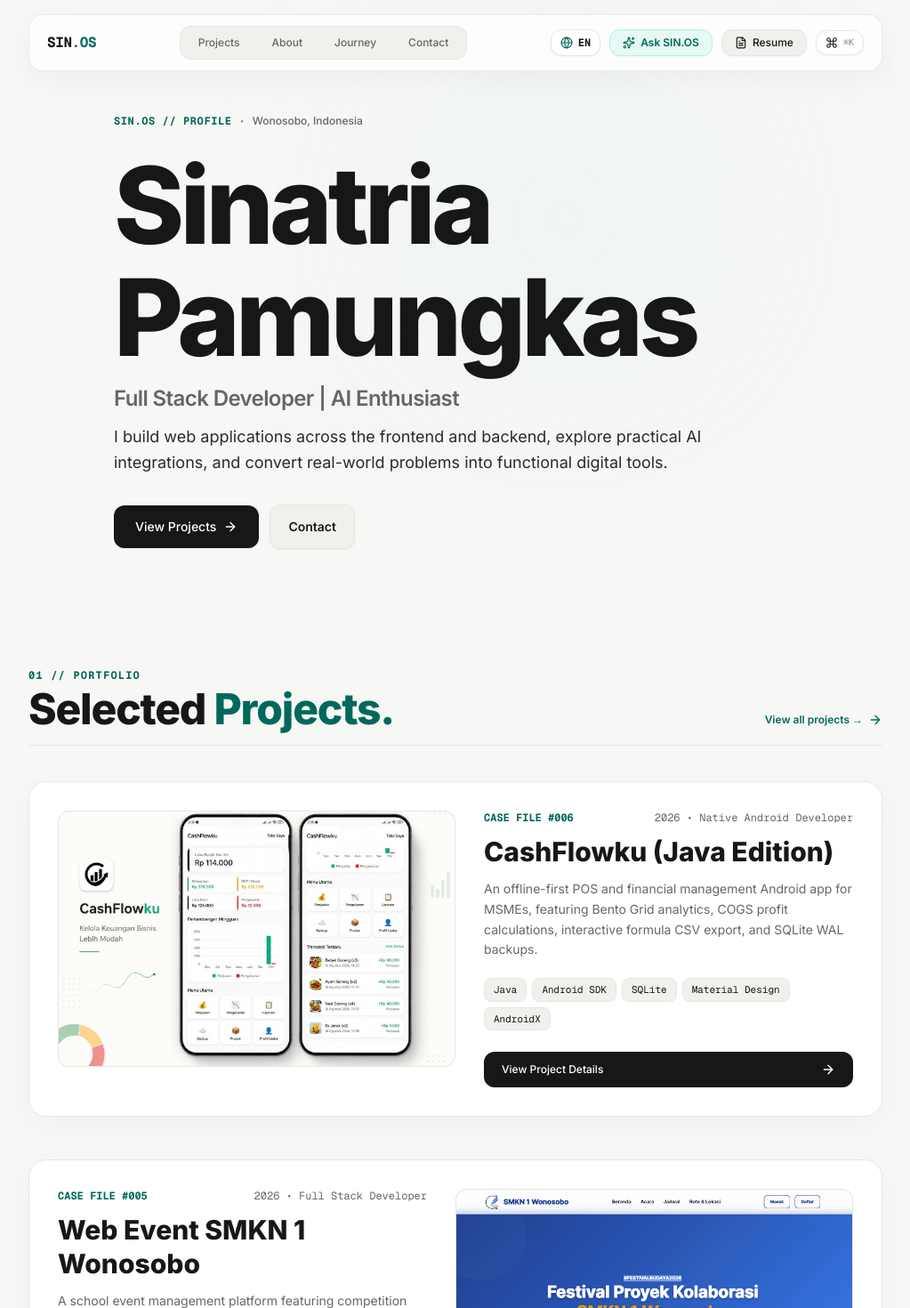
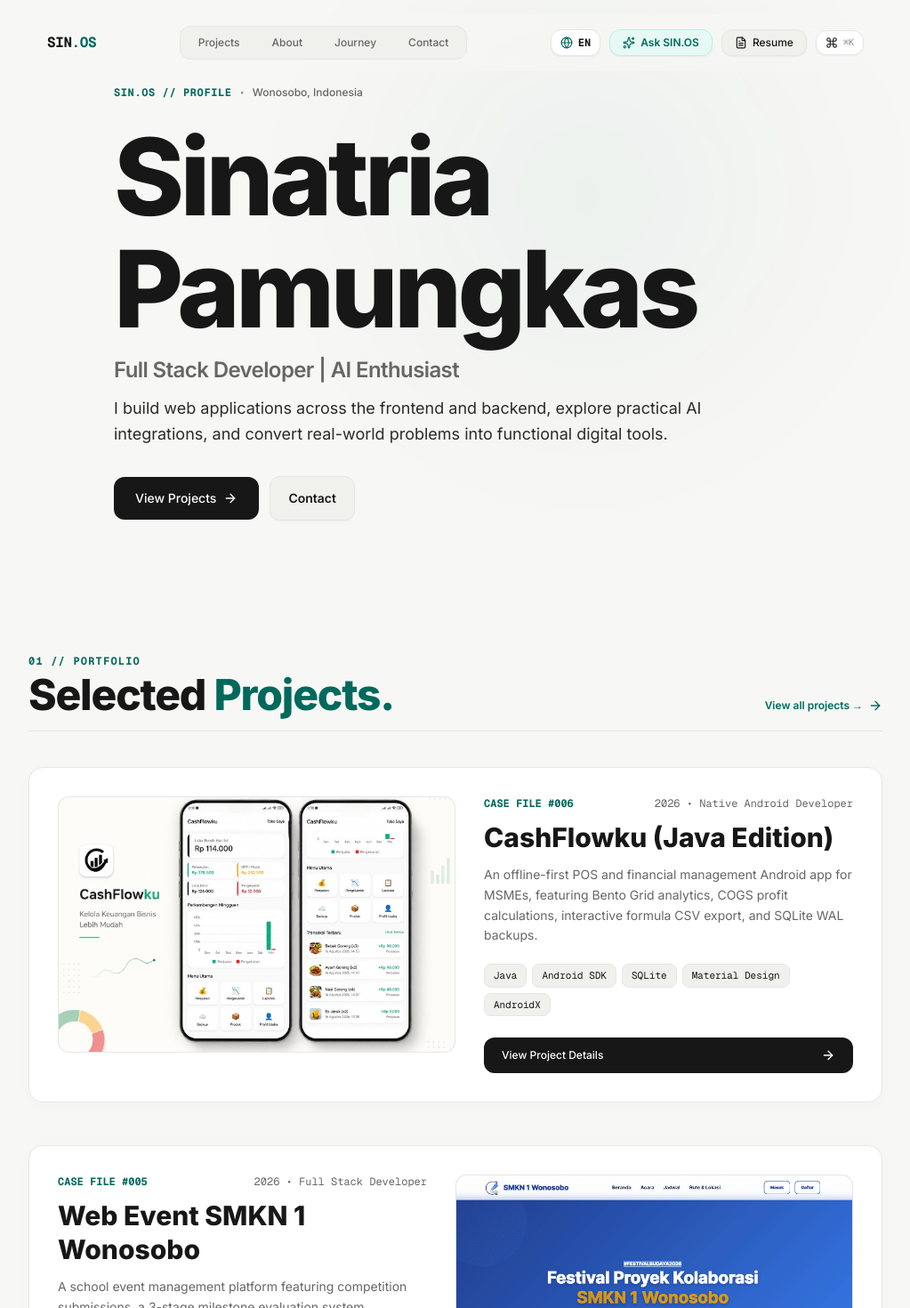
Before and after one commit to sntrpmks/sinos-portofolio, a Next.js app: page / in a window 1280 px wide. Shown: the top 1470 px of the page at 89% size, without its empty margins (128-1151 px from the left). Built offline with nearby package versions, Linux system fonts and the light colour scheme.

Commit message:
feat: enhance UI animations, optimize performance and fix component states

```diff
--- a/src/app/globals.css
+++ b/src/app/globals.css
@@ -10,9 +10,9 @@
     --text-medium: #666666;
     --text-muted: #8a8a8a;
     --border-line: #e6e6e3;
-    --color-accent: #a9f1df;
-    --color-accent-hover: #82e8d3;
-    --color-accent-active: #5fe0c4;
+    --color-accent: #00695c;
+    --color-accent-hover: #004d40;
+    --color-accent-active: #00332c;
     --color-accent-soft: #e6f9f5;
     --color-accent-border: #b2f3e5;
     --color-accent-dark: #00695c;
@@ -39,37 +39,35 @@
     font-family: var(--font-inter), -apple-system, BlinkMacSystemFont, "Segoe UI", Roboto, sans-serif;
     min-height: 100vh;
     overflow-x: hidden;
-    selection-background-color: rgba(169, 241, 223, 0.4);
-    selection-color: #171717;
   }
 }
 
-/* Minimalist Card Utility */
+/* Minimalist Editorial Card */
 .card-minimal {
-  background: #ffffff;
-  border: 1px solid #e6e6e3;
-  box-shadow: 0 8px 30px rgba(0, 0, 0, 0.03);
-  border-radius: 20px;
+  background: var(--bg-card);
+  border: 1px solid var(--border-line);
+  box-shadow: 0 4px 20px rgba(0, 0, 0, 0.02);
+  border-radius: 16px;
   transition: all 0.25s cubic-bezier(0.16, 1, 0.3, 1);
 }
 
 .card-minimal-interactive:hover {
-  border-color: #d1d1ce;
-  box-shadow: 0 12px 35px rgba(0, 0, 0, 0.06);
+  border-color: #171717;
+  box-shadow: 0 8px 30px rgba(0, 0, 0, 0.05);
   transform: translateY(-2px);
 }
 
-/* Apple/macOS-Inspired Light Glass Material */
+/* Editorial Glass Material */
 .glass-nav {
-  background: rgba(255, 255, 255, 0.78);
+  background: rgba(247, 247, 245, 0.85);
   backdrop-filter: blur(20px) saturate(140%);
   -webkit-backdrop-filter: blur(20px) saturate(140%);
   border: 1px solid rgba(23, 23, 23, 0.08);
-  box-shadow: 0 10px 30px rgba(0, 0, 0, 0.04);
+  box-shadow: 0 10px 30px rgba(0, 0, 0, 0.03);
 }
 
 .glass-modal {
-  background: rgba(255, 255, 255, 0.92);
+  background: rgba(255, 255, 255, 0.95);
   backdrop-filter: blur(24px) saturate(150%);
   -webkit-backdrop-filter: blur(24px) saturate(150%);
   border: 1px solid rgba(23, 23, 23, 0.1);
@@ -77,19 +75,11 @@
 }
 
 .glass-mobile-menu {
-  background: rgba(255, 255, 255, 0.92);
+  background: rgba(247, 247, 245, 0.96);
   backdrop-filter: blur(16px);
   -webkit-backdrop-filter: blur(16px);
   border: 1px solid rgba(23, 23, 23, 0.08);
   box-shadow: 0 16px 40px rgba(0, 0, 0, 0.06);
-}
-
-@media (max-width: 767px) {
-  .glass-mobile-menu {
-    background: rgba(255, 255, 255, 0.94);
-    backdrop-filter: blur(12px);
-    -webkit-backdrop-filter: blur(12px);
-  }
 }
 
 /* Typography Utilities */
@@ -97,14 +87,13 @@
   font-family: var(--font-geist-mono), SFMono-Regular, Menlo, Monaco, Consolas, monospace;
 }
 
-/* Large Editorial Display Heading Responsive Clamp */
 .heading-editorial {
   font-size: clamp(3rem, 10vw, 7.5rem);
   line-height: 1.05;
   letter-spacing: -0.04em;
 }
 
-/* Subtle Ambient Background Light */
+/* Subtle Ambient Background */
 .ambient-subtle {
   position: fixed;
   inset: 0;
@@ -118,17 +107,17 @@
   position: absolute;
   top: -10%;
   right: 15%;
-  width: 650px;
-  height: 650px;
-  background: radial-gradient(circle, rgba(169, 241, 223, 0.12) 0%, rgba(247, 247, 245, 0) 70%);
+  width: 600px;
+  height: 600px;
+  background: radial-gradient(circle, rgba(0, 105, 92, 0.06) 0%, rgba(247, 247, 245, 0) 70%);
   border-radius: 50%;
   filter: blur(90px);
 }
 
-/* Scrollbar Customization */
+/* Scrollbar */
 ::-webkit-scrollbar {
-  width: 8px;
-  height: 8px;
+  width: 6px;
+  height: 6px;
 }
 
 ::-webkit-scrollbar-track {
@@ -137,14 +126,14 @@
 
 ::-webkit-scrollbar-thumb {
   background: #d1d1ce;
-  border-radius: 4px;
+  border-radius: 3px;
 }
 
 ::-webkit-scrollbar-thumb:hover {
   background: #a3a3a0;
 }
 
-/* Marquee Ticker Animation */
+/* Marquee Ticker */
 @keyframes marquee {
   0% {
     transform: translateX(0%);
@@ -155,18 +144,11 @@
 }
 
 .animate-marquee {
-  animation: marquee 30s linear infinite;
+  animation: marquee 35s linear infinite;
 }
 
 @media (prefers-reduced-motion: reduce) {
-  .animate-marquee {
-    animation: none !important;
-  }
-}
-
-/* Reduced Motion Compliance */
-@media (prefers-reduced-motion: reduce) {
-  *, ::before, ::after {
+  .animate-marquee, *, ::before, ::after {
     animation-duration: 0.01ms !important;
     animation-iteration-count: 1 !important;
     transition-duration: 0.01ms !important;
--- a/src/components/context/ViewModeContext.tsx
+++ b/src/components/context/ViewModeContext.tsx
@@ -38,7 +38,6 @@ export function ViewModeProvider({ children }: { children: React.ReactNode }) {
 
   // Initialize locale from localStorage or document cookie
   useEffect(() => {
-    try {
     const savedLocale = localStorage.getItem("sinos_locale") as Locale | null;
     if (savedLocale === "en" || savedLocale === "id") {
       setLocaleState(savedLocale);
@@ -47,9 +46,6 @@ export function ViewModeProvider({ children }: { children: React.ReactNode }) {
       if (browserLang.startsWith("id")) {
         setLocaleState("id");
       }
-      }
-    } catch {
-      // Fallback to default 'en'
     }
   }, []);
 
--- a/src/components/hero/HeroSection.tsx
+++ b/src/components/hero/HeroSection.tsx
@@ -3,20 +3,20 @@
 import React from "react";
 import Link from "next/link";
 import { motion } from "framer-motion";
-import { ArrowRight, Sparkles } from "lucide-react";
+import { ArrowRight } from "lucide-react";
 import { useViewMode } from "@/components/context/ViewModeContext";
 
 export function HeroSection() {
-  const { setAiModalOpen, t } = useViewMode();
+  const { t } = useViewMode();
 
   return (
-    <section className="relative pt-32 pb-16 px-4 sm:px-8 max-w-5xl mx-auto">
+    <section className="relative pt-24 pb-20 px-4 sm:px-8 max-w-5xl mx-auto">
       <div className="flex flex-col gap-6 max-w-3xl">
         {/* Identity Subhead */}
         <motion.div
           initial={{ opacity: 0, y: 8 }}
           animate={{ opacity: 1, y: 0 }}
-          transition={{ duration: 0.3 }}
+          transition={{ duration: 0.22, ease: "easeOut" }}
           className="flex items-center gap-2"
         >
           <span className="text-xs font-mono-code font-bold uppercase tracking-wider text-[#00695C]">
@@ -27,40 +27,45 @@ export function HeroSection() {
         </motion.div>
 
         {/* Large Editorial Title & Professional Headline */}
-        <div className="flex flex-col gap-3">
+        <motion.div
+          initial={{ opacity: 0, y: 16 }}
+          animate={{ opacity: 1, y: 0 }}
+          transition={{ duration: 0.22, delay: 0.08, ease: "easeOut" }}
+          className="flex flex-col gap-3"
+        >
           <motion.h1
-            initial={{ opacity: 0, y: 8 }}
+            initial={{ opacity: 0, y: 16 }}
             animate={{ opacity: 1, y: 0 }}
-            transition={{ duration: 0.35, delay: 0.08 }}
+            transition={{ duration: 0.22, delay: 0.0, ease: "easeOut" }}
             className="heading-editorial font-extrabold text-[#171717] tracking-tight leading-[1.05]"
           >
             {t.hero.headlineTitle}
           </motion.h1>
 
           <motion.p
-            initial={{ opacity: 0, y: 8 }}
+            initial={{ opacity: 0, y: 16 }}
             animate={{ opacity: 1, y: 0 }}
-            transition={{ duration: 0.35, delay: 0.16 }}
+            transition={{ duration: 0.22, delay: 0.08, ease: "easeOut" }}
             className="text-xl sm:text-2xl font-semibold text-[#666666] tracking-tight"
           >
             {t.hero.headlineSub}
           </motion.p>
 
           <motion.p
-            initial={{ opacity: 0, y: 8 }}
+            initial={{ opacity: 0, y: 16 }}
             animate={{ opacity: 1, y: 0 }}
-            transition={{ duration: 0.35, delay: 0.22 }}
+            transition={{ duration: 0.22, delay: 0.16, ease: "easeOut" }}
             className="text-base sm:text-lg text-[#2A2A2A] leading-relaxed max-w-2xl font-normal"
           >
             {t.hero.intro}
           </motion.p>
-        </div>
+        </motion.div>
 
         {/* Clean Dual CTAs: View my work & Contact */}
         <motion.div
-          initial={{ opacity: 0, y: 6 }}
+          initial={{ opacity: 0, y: 12 }}
           animate={{ opacity: 1, y: 0 }}
-          transition={{ duration: 0.35, delay: 0.28 }}
+          transition={{ duration: 0.22, delay: 0.22, ease: "easeOut" }}
           className="flex flex-wrap items-center gap-3 pt-2"
         >
           <Link
--- a/src/components/navigation/Navbar.tsx
+++ b/src/components/navigation/Navbar.tsx
@@ -33,7 +33,7 @@ export function Navbar() {
     return () => window.removeEventListener("scroll", handleScroll);
   }, []);
 
-  // When lightbox opens, automatically close mobile menu
+  // Close menu on Escape key
   useEffect(() => {
     if (lightboxOpen) {
       setMobileMenuOpen(false);
@@ -96,8 +96,10 @@ export function Navbar() {
       }`}
     >
       <nav
-        className={`pointer-events-auto glass-nav rounded-2xl px-4 sm:px-5 py-3 flex items-center justify-between transition-all duration-300 ${
-          scrolled ? "shadow-md bg-white/85" : "shadow-xs bg-white/70"
+        className={`pointer-events-auto rounded-2xl px-4 sm:px-5 py-3 flex items-center justify-between transition-all duration-300 ${
+          scrolled
+            ? "bg-[#F7F7F5]/90 backdrop-blur-md border border-[#171717]/10 shadow-md py-2.5"
+            : "bg-[#F7F7F5]/70 backdrop-blur-sm border border-transparent shadow-none"
         }`}
       >
         {/* Brand Identity */}
@@ -118,7 +120,7 @@ export function Navbar() {
                 tabIndex={lightboxOpen ? -1 : 0}
                 className={`px-4 py-1.5 rounded-lg text-xs font-medium transition-all ${
                   isActive
-                    ? "bg-white text-[#171717] font-semibold shadow-xs"
+                    ? "bg-[#171717] text-white font-bold shadow-xs"
                     : "text-[#666666] hover:text-[#171717] hover:bg-white/50"
                 }`}
               >
@@ -135,7 +137,7 @@ export function Navbar() {
           <button
             onClick={() => setAiModalOpen(true)}
             tabIndex={lightboxOpen ? -1 : 0}
-            className="flex items-center gap-1.5 px-3.5 py-1.5 rounded-xl bg-[#E6F9F5] text-[#00695C] border border-[#B2F3E5] text-xs font-semibold hover:bg-[#A9F1DF] hover:text-[#171717] hover:border-[#A9F1DF] transition-all shadow-xs"
+            className="flex items-center gap-1.5 px-3.5 py-1.5 rounded-xl bg-[#E6F9F5] text-[#00695C] border border-[#B2F3E5] text-xs font-semibold hover:bg-[#00695C] hover:text-white hover:border-[#00695C] transition-all shadow-xs"
           >
             <Sparkles className="w-3.5 h-3.5" />
             <span>{t.nav.askAi}</span>
@@ -192,11 +194,10 @@ export function Navbar() {
         </div>
       </nav>
 
-      {/* Lightweight Glass Mobile Menu Sheet */}
+      {/* Mobile Menu Sheet */}
       <AnimatePresence>
         {mobileMenuOpen && !lightboxOpen && (
           <>
-            {/* Soft Semi-Transparent Dim Overlay (Single-layer without nested blur) */}
             <motion.div
               initial={{ opacity: 0 }}
               animate={{ opacity: 1 }}
@@ -206,7 +207,6 @@ export function Navbar() {
               className="fixed inset-0 bg-black/30 z-30 pointer-events-auto"
             />
 
-            {/* Floating Glass Mobile Sheet */}
             <motion.div
               id="mobile-nav-menu"
               initial={{ opacity: 0, y: -10 }}
@@ -219,7 +219,6 @@ export function Navbar() {
               style={{ willChange: "transform, opacity" }}
               className="pointer-events-auto relative mt-2.5 w-full glass-mobile-menu rounded-3xl p-5 flex flex-col gap-4 z-40"
             >
-              {/* Primary Nav Links */}
               <div className="flex flex-col gap-1">
                 {navLinks.map((link) => {
                   const isActive = pathname === link.href || (link.href !== "/" && pathname.startsWith(link.href));
@@ -240,7 +239,6 @@ export function Navbar() {
                 })}
               </div>
 
-              {/* Utility Quick Actions Section */}
               <div className="pt-3 border-t border-[#E6E6E3] flex flex-col gap-2.5">
                 <button
                   onClick={() => {
@@ -264,7 +262,7 @@ export function Navbar() {
                       setAiModalOpen(true);
                       setMobileMenuOpen(false);
                     }}
-                    className="w-full flex items-center justify-center gap-2 px-3 py-3 rounded-2xl bg-[#E6F9F5] text-[#00695C] border border-[#B2F3E5] text-xs font-bold hover:bg-[#A9F1DF] hover:text-[#171717] transition-all"
+                    className="w-full flex items-center justify-center gap-2 px-3 py-3 rounded-2xl bg-[#E6F9F5] text-[#00695C] border border-[#B2F3E5] text-xs font-bold hover:bg-[#00695C] hover:text-white transition-all"
                   >
                     <Sparkles className="w-4 h-4 shrink-0" />
                     <span>{t.nav.askAi}</span>
@@ -272,7 +270,6 @@ export function Navbar() {
                 </div>
               </div>
 
-              {/* Bottom Social & Language Bar */}
               <div className="pt-3 border-t border-[#E6E6E3] flex items-center justify-between text-xs text-[#666666] font-medium">
                 <div className="flex items-center gap-3">
                   <a
--- a/src/components/ui/SectionReveal.tsx
+++ b/src/components/ui/SectionReveal.tsx
@@ -1,7 +1,15 @@
 "use client";
 
-import React from "react";
-import { motion, useReducedMotion } from "framer-motion";
+import { motion, useReducedMotion, type TargetAndTransition, type Transition } from "framer-motion";
+
+export type RevealVariant =
+  | "reveal-up"
+  | "editorial-text-reveal"
+  | "image-reveal"
+  | "stagger"
+  | "slide-horizontal"
+  | "subtle-scale"
+  | "mask-reveal";
 
 interface SectionRevealProps {
   children: React.ReactNode;
@@ -10,34 +18,116 @@ interface SectionRevealProps {
   duration?: number;
   yOffset?: number;
   asSection?: boolean;
+  variant?: RevealVariant;
 }
 
 export function SectionReveal({
   children,
   className = "",
   delay = 0,
-  duration = 0.4,
-  yOffset = 16,
+  duration = 0.5,
+  yOffset = 20,
   asSection = false,
+  variant = "reveal-up",
 }: SectionRevealProps) {
   const shouldReduceMotion = useReducedMotion();
-
   const MotionComponent = asSection ? motion.section : motion.div;
 
   if (shouldReduceMotion) {
     return <div className={className}>{children}</div>;
   }
 
+  // Variant configurations matching editorial motion specifications
+  const getVariantAnimation = (): { initial: TargetAndTransition; whileInView: TargetAndTransition; transition: Transition } => {
+    switch (variant) {
+      case "editorial-text-reveal":
+        return {
+          initial: { opacity: 0, y: 30, clipPath: "inset(0 0 100% 0)" },
+          whileInView: { opacity: 1, y: 0, clipPath: "inset(0 0 0% 0)" },
+          transition: {
+            duration: duration || 0.7,
+            delay,
+            ease: [0.16, 1, 0.3, 1],
+          },
+        };
+
+      case "image-reveal":
+        return {
+          initial: { opacity: 0, scale: 1.04, y: 15 },
+          whileInView: { opacity: 1, scale: 1, y: 0 },
+          transition: {
+            duration: duration || 0.8,
+            delay,
+            ease: [0.16, 1, 0.3, 1],
+          },
+        };
+
+      case "slide-horizontal":
+        return {
+          initial: { opacity: 0, x: -24 },
+          whileInView: { opacity: 1, x: 0 },
+          transition: {
+            duration: duration || 0.6,
+            delay,
+            ease: [0.16, 1, 0.3, 1],
+          },
+        };
+
+      case "subtle-scale":
+        return {
+          initial: { opacity: 0, scale: 0.97 },
+          whileInView: { opacity: 1, scale: 1 },
+          transition: {
+            duration: duration || 0.5,
+            delay,
+            ease: [0.16, 1, 0.3, 1],
+          },
+        };
+
+      case "mask-reveal":
+        return {
+          initial: { opacity: 0, clipPath: "polygon(0 0, 0 0, 0 100%, 0 100%)" },
+          whileInView: { opacity: 1, clipPath: "polygon(0 0, 100% 0, 100% 100%, 0 100%)" },
+          transition: {
+            duration: duration || 0.8,
+            delay,
+            ease: [0.16, 1, 0.3, 1],
+          },
+        };
+
+      case "stagger":
+        return {
+          initial: { opacity: 0, y: yOffset },
+          whileInView: { opacity: 1, y: 0 },
+          transition: {
+            duration: duration || 0.5,
+            delay,
+            ease: [0.16, 1, 0.3, 1],
+          },
+        };
+
+      case "reveal-up":
+      default:
+        return {
+          initial: { opacity: 0, y: yOffset },
+          whileInView: { opacity: 1, y: 0 },
+          transition: {
+            duration: duration || 0.5,
+            delay,
+            ease: [0.16, 1, 0.3, 1],
+          },
+        };
+    }
+  };
+
+  const anim = getVariantAnimation();
+
   return (
     <MotionComponent
-      initial={{ opacity: 0, y: yOffset }}
-      whileInView={{ opacity: 1, y: 0 }}
+      initial={anim.initial}
+      whileInView={anim.whileInView}
       viewport={{ once: true, margin: "-40px" }}
-      transition={{
-        duration,
-        delay,
-        ease: [0.16, 1, 0.3, 1],
-      }}
+      transition={anim.transition}
       className={className}
     >
       {children}
```
Also changed, not shown: src/components/ai/AiRecruiterModal.tsx (+8 -9 lines), src/components/certifications/CertificateViewer.tsx (+7 -3 lines), src/components/projects/ProjectGallery.tsx (+5 -2 lines), src/components/system/CommandPalette.tsx (+5 -2 lines). Lines whose indentation alone changed are shown as unchanged.
